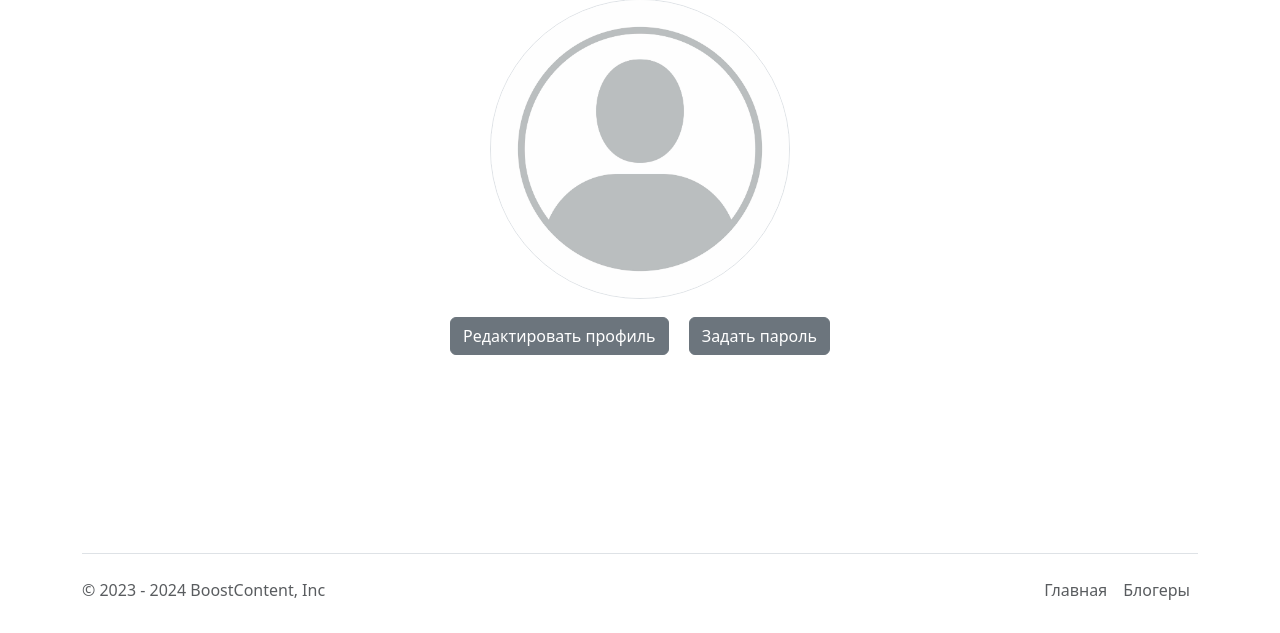
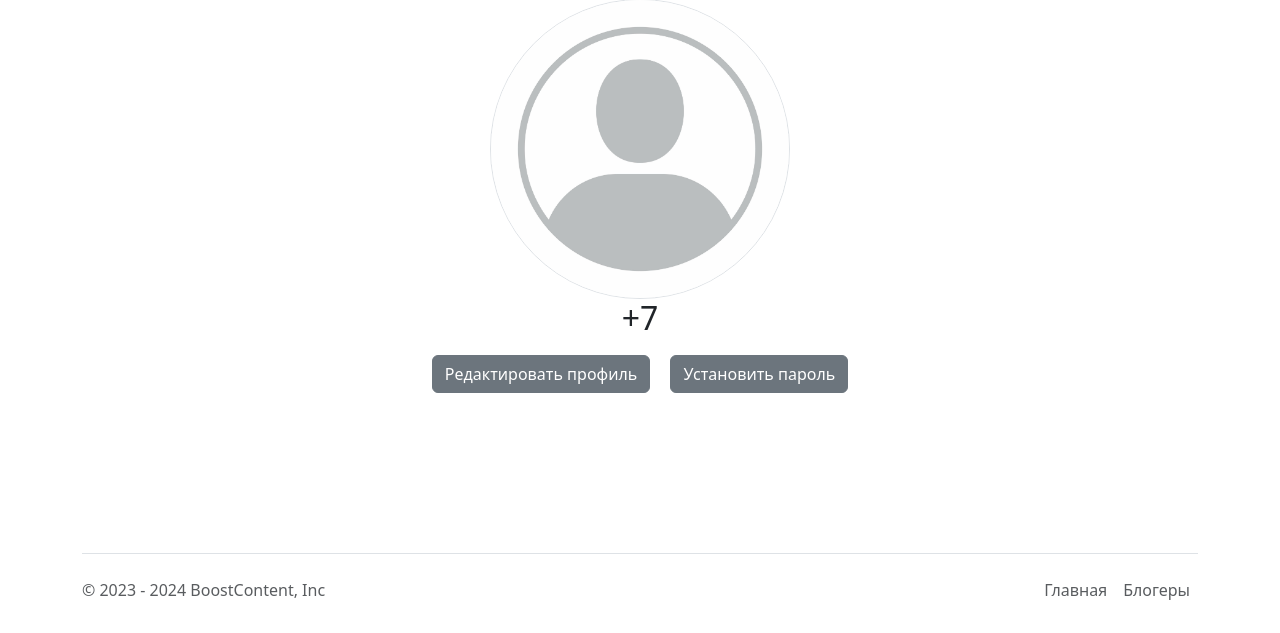
Before and after one commit to suvorovjr/content_platform, a Django app: page /profile/ in a window 1280 px wide. Shown: the part 150-783 px from the top of the page. Run offline with Django 5.2, Linux system fonts and the light colour scheme; some libraries are stand-ins or nearby versions.

Commit message:
add changes in profile

```diff
--- a/content/urls.py
+++ b/content/urls.py
@@ -1,5 +1,5 @@
 from django.urls import path
-from .views import PostCreateView, PostUpdateView, FeedListView, PostDetailView, PostDeleteView
+from .views import PostCreateView, PostUpdateView, PostDetailView, PostDeleteView
 from .views import VideoCreateView, VideoUpdateView, VideoDetailView, VideoDeleteView, FeedListView
 from .apps import ContentConfig
 
--- a/payment/urls.py
+++ b/payment/urls.py
@@ -1,12 +1,12 @@
 from django.urls import path
 from payment.apps import PaymentConfig
-from .views import SubscribeToAuthor, PaymentCreateView, webhook, PayOfferView, UserSubscription
+from .views import SubscribeToAuthor, PaymentCreateView, webhook, PayOfferView, UserSubscriptionList
 
 app_name = PaymentConfig.name
 
 urlpatterns = [
     path('subscribe-author/', SubscribeToAuthor.as_view(), name='subscribe_author'),
-    path('subscribers-list/', UserSubscription.as_view(), name='subscribers_list'),
+    path('subscribers-list/', UserSubscriptionList.as_view(), name='subscribers_list'),
     path('pay/', PaymentCreateView.as_view(), name='pay'),
     path('offer/', PayOfferView.as_view(), name='pay_offer'),
     path('webhook/', webhook, name='webhook'),
--- a/payment/views.py
+++ b/payment/views.py
@@ -34,7 +34,7 @@
         return redirect(request.META['HTTP_REFERER'])
 
 
-class UserSubscription(TitleMixin, generic.ListView):
+class UserSubscriptionList(TitleMixin, generic.ListView):
     model = Subscription
     title = 'Мои подписки'
     template_name = 'payment/subscription_list.html'
--- a/users/templates/users/profile.html
+++ b/users/templates/users/profile.html
@@ -1,5 +1,6 @@
 {% extends 'base.html' %}
 {% load my_tags %}
+{% load users_tags %}
 {% block content %}
 <div class="row">
     <div style="text-align:center; margin-top:20px" class="col-lg-6 mx-auto">
@@ -8,12 +9,12 @@
         {% if object.first_name and object.last_name %}
         <h2 class="fw-normal">{{ object.first_name }} {{ object.last_name }}</h2>
         {% else %}
-        <h2 class="fw-normal">{{ object.email }}</h2>
+        <h2 class="fw-normal">+7 {{ object.phone_number|format_phone }}</h2>
         {% endif %}
         <a style="margin-top: 10px;" class="btn btn-secondary mx-2" href="{% url 'users:profile_update' %}">Редактировать
             профиль</a>
         {% if not request.user.password %}
-        <a style="margin-top: 10px;" class="btn btn-secondary mx-2" href="{% url 'users:set_password' %}">Задать пароль</a>
+        <a style="margin-top: 10px;" class="btn btn-secondary mx-2" href="{% url 'users:set_password' %}">Установить пароль</a>
         {% endif %}
     </div>
 </div>
```
